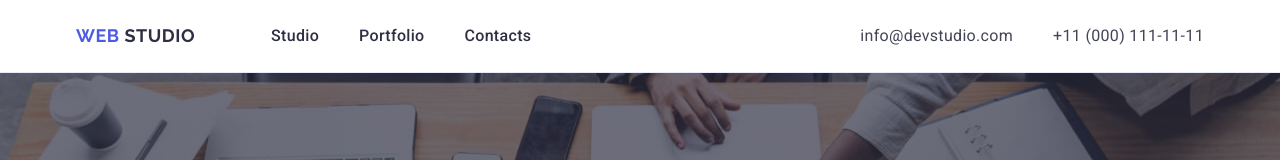
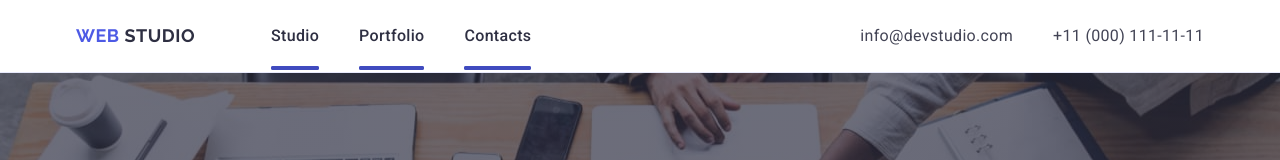
Before and after one commit to RafalSz1270/goit-markup-hw-04, a plain HTML site: page index.html in a window 1280 px wide. Shown: the top 160 px of the page. Drawn offline with nearby package versions, Linux system fonts and the light colour scheme.

Commit message:
not hover

```diff
--- a/css/styles.css
+++ b/css/styles.css
@@ -1,5 +1,5 @@
-.border:hover:before,
-.border:hover:after {
+.border:before,
+.border:after {
   content: "";
   width: 100%;
   position: absolute;
```
